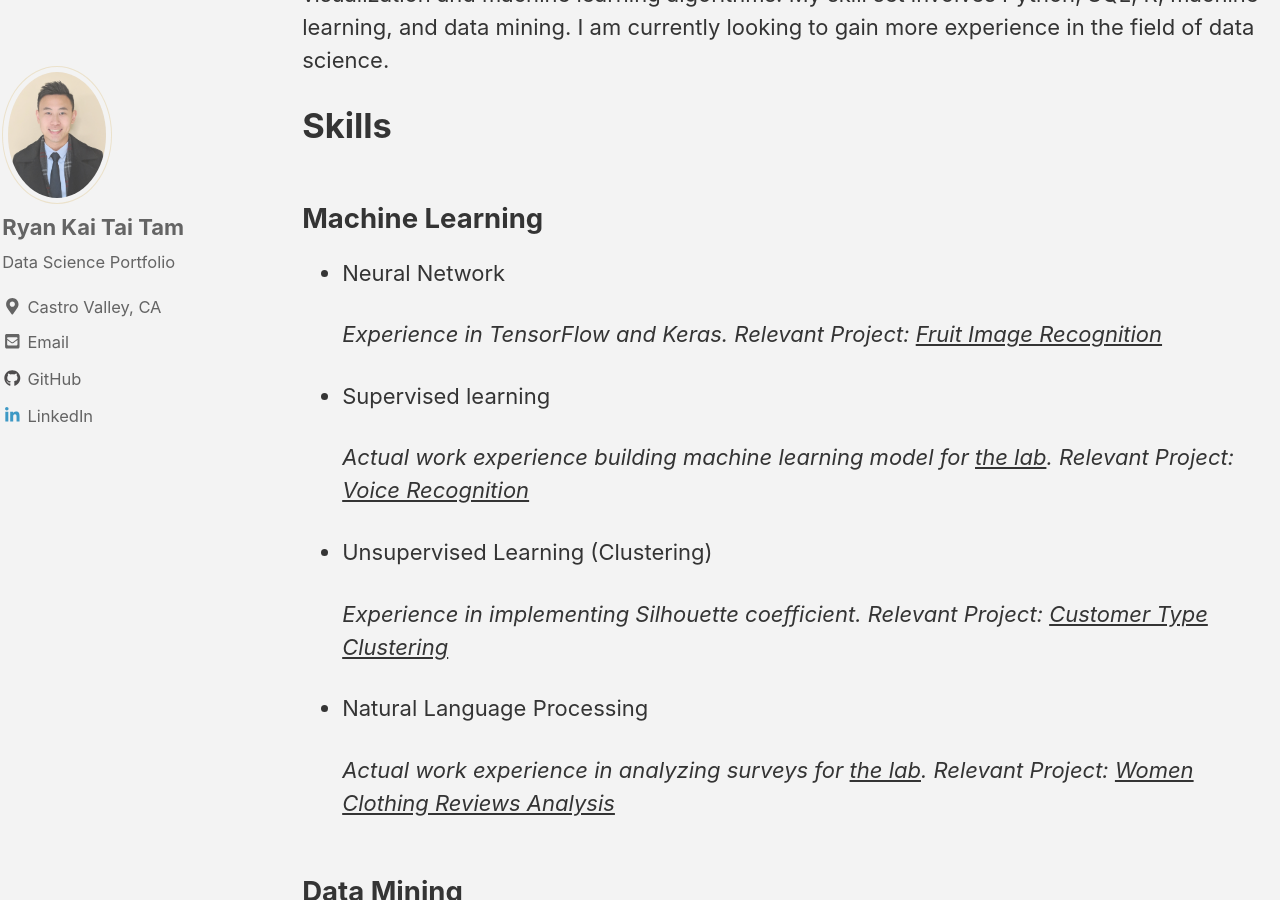
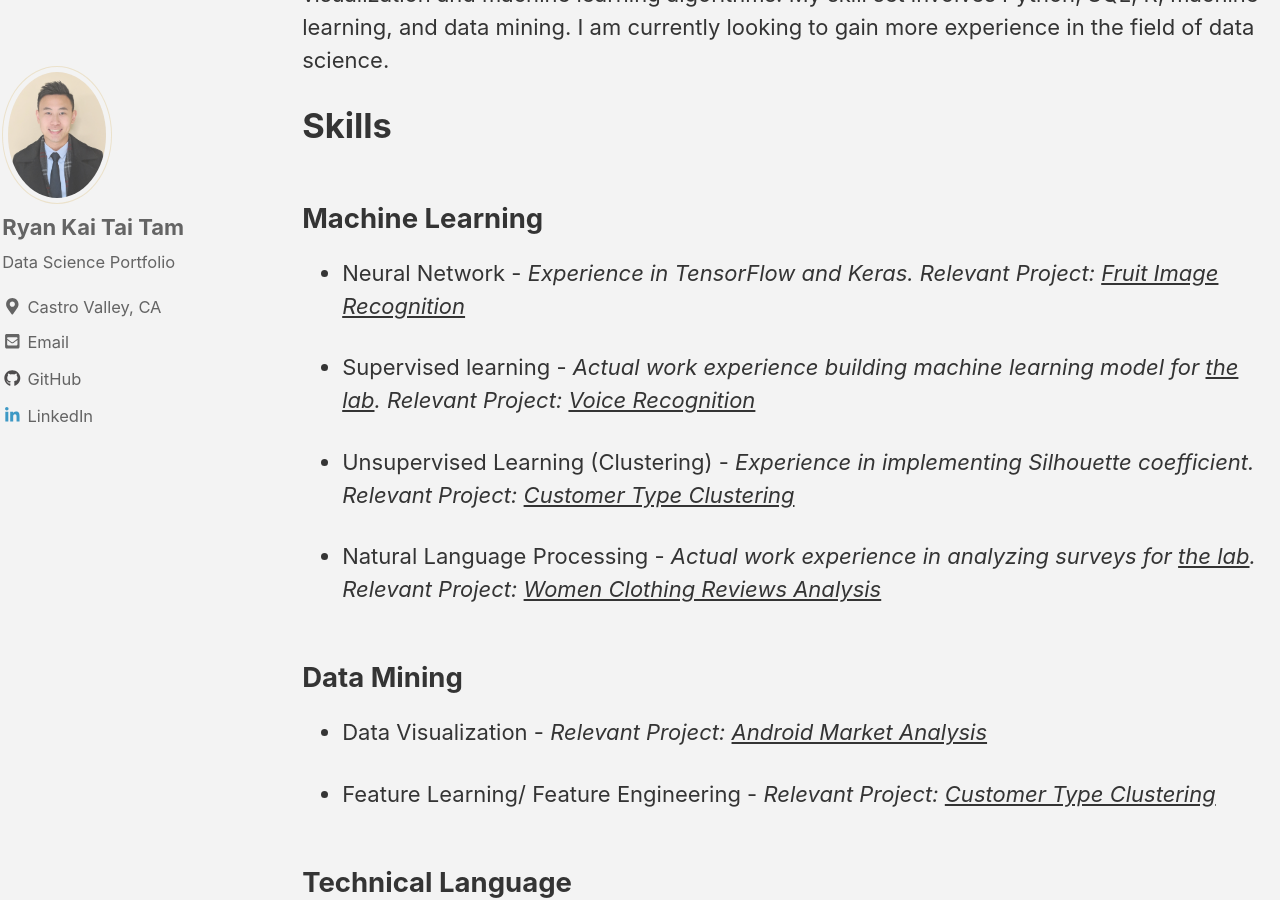
Before and after one commit to ryan-kttam/ryan-kttam.github.io, a Jekyll site: the page built from _pages/about.md, in a window 1280 px wide and 900 px high, scrolled down 735 px. Built offline with Jekyll 4.4.1, drawn with Linux system fonts in a browser that asks for light colours; cached includes are drawn as plain includes; nearby versions of some CDN libraries; some of the changed lines change nothing that is shown; some of the changed text lies outside the part shown.

Commit message:
added skills in about

```diff
--- a/_pages/about.md
+++ b/_pages/about.md
@@ -13,38 +13,19 @@ I am a data analyst at *[Lawrence Livermore National Laboratory](https://en.wiki
 
 ## Machine Learning
 
- * Neural Network
+ * Neural Network - *Experience in TensorFlow and Keras. Relevant Project: [Fruit Image Recognition](/fruit_image_recognition/)*
 
-    *Experience in TensorFlow and Keras. Relevant Project: [Fruit Image Recognition](/fruit_image_recognition/)*
+ * Supervised learning - *Actual work experience building machine learning model for [the lab](https://en.wikipedia.org/wiki/Lawrence_Livermore_National_Laboratory). Relevant Project: [Voice Recognition](/Voice_recognition/)*
 
- * Supervised learning
+ * Unsupervised Learning (Clustering) - *Experience in implementing Silhouette coefficient. Relevant Project: [Customer Type Clustering](/Customer_Type_Clustering/)*
 
-    *Actual work experience building machine learning model for [the lab](https://en.wikipedia.org/wiki/Lawrence_Livermore_National_Laboratory). Relevant Project: [Voice Recognition](/Voice_recognition/)*
-
- * Unsupervised Learning (Clustering)
-
-    *Experience in implementing Silhouette coefficient. Relevant Project: [Customer Type Clustering](/Customer_Type_Clustering/)*
-
- * Natural Language Processing
-
-    *Actual work experience in analyzing surveys for [the lab](https://en.wikipedia.org/wiki/Lawrence_Livermore_National_Laboratory). Relevant Project: [Women Clothing Reviews Analysis](/Women_Clothing_Reviews/)*
+ * Natural Language Processing - *Actual work experience in analyzing surveys for [the lab](https://en.wikipedia.org/wiki/Lawrence_Livermore_National_Laboratory). Relevant Project: [Women Clothing Reviews Analysis](/Women_Clothing_Reviews/)*
 
 ## Data Mining
- * Data Visualization
+ * Data Visualization - *Relevant Project: [Android Market Analysis](/Android_Market_Analysis/)*
 
-  *Relevant Project: [Android Market Analysis](/Android_Market_Analysis/)*
-
- * Feature Learning/ Feature Engineering
-
-  *Relevant Project: [Customer Type Clustering](/Customer_Type_Clustering/)*
+ * Feature Learning/ Feature Engineering - *Relevant Project: [Customer Type Clustering](/Customer_Type_Clustering/)*
 
 ## Technical Language
-
-  * Expert
-    - Python
-    - R
-    - SQL
-  * Familiar
-    - Hadoop
-    - Java
-    - C
+  * Expert: Python, R, SQL
+  * Experienced: Hadoop, Java, C
```
